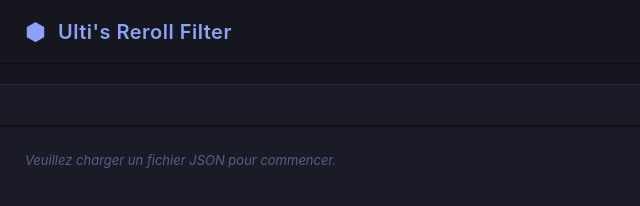
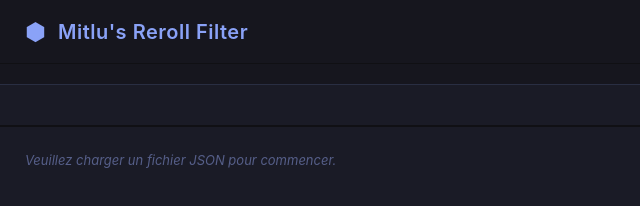
Before and after one commit to Raven-Mitlu/MonsterHunterWild-AutoReroll-RerollFilter, a plain HTML site: page index.html in a window 1280 px wide. Shown: the full height of the page, 0-640 px from the left. Drawn offline with Linux system fonts and the light colour scheme.

Commit message:
MAJ du README.md

```diff
--- a/index.html
+++ b/index.html
@@ -2,7 +2,7 @@
 <html lang="fr">
 <head>
     <meta charset="UTF-8">
-    <title>Ulti's Reroll Filter</title>
+    <title>Mitlu's Reroll Filter</title>
     <style>
         /* Styles de base et reset */
         * { box-sizing: border-box; margin: 0; padding: 0; }
@@ -166,7 +166,7 @@
     <header class="header">
         <div class="logo-title">
             <span class="logo">⬢</span>
-            <h1>Ulti's Reroll Filter</h1>
+            <h1>Mitlu's Reroll Filter</h1>
         </div>
         <div class="header-actions">
             <button class="btn-dark" onclick="toggleFavoritesModal()" style="color: #e0af68; border-color: #e0af68;">⭐ Favoris</button>
```
Also changed, not shown: 1 other file.
